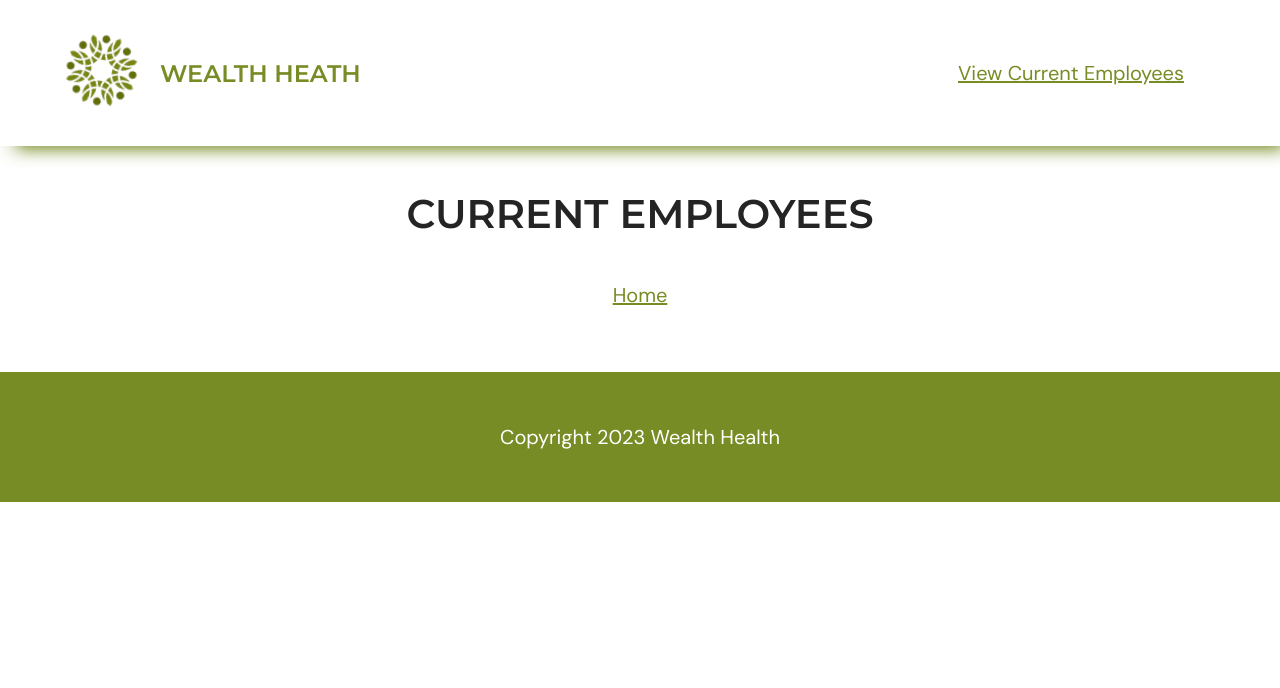
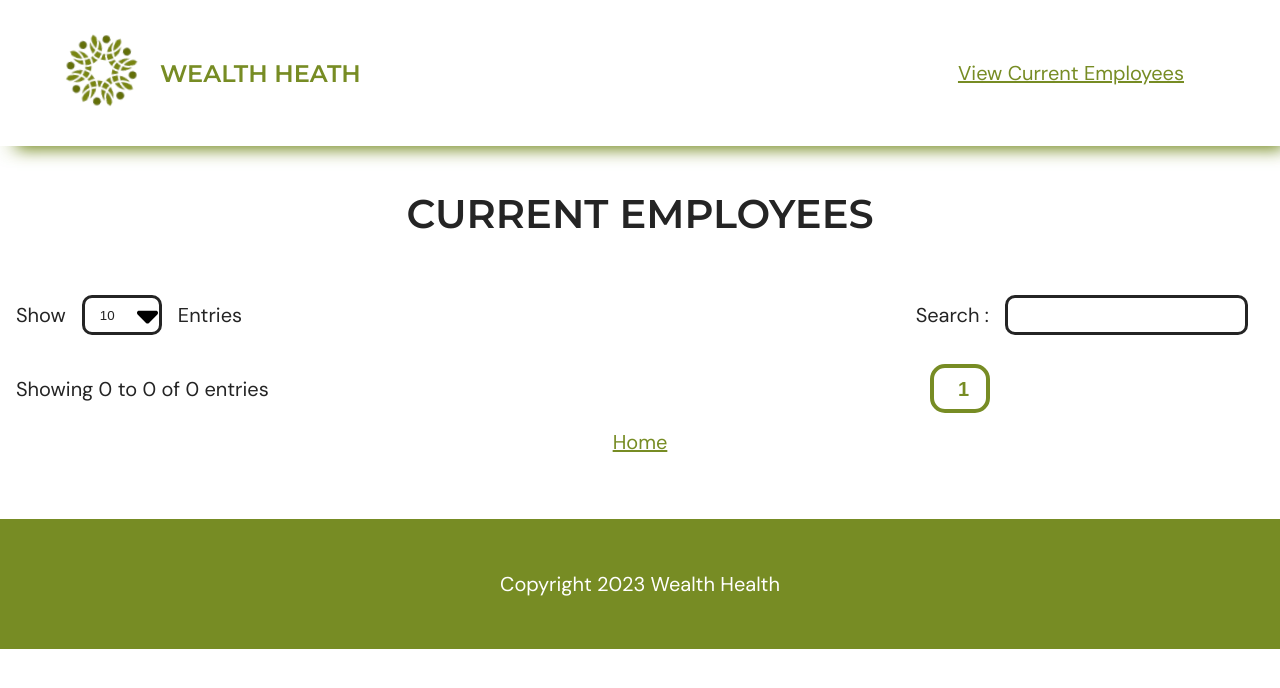
Before and after one commit to fvnny-code/HRNet, a React (Vite) app: page /employees in a window 1280 px wide. Shown: the top 688 px of the page. Built offline with nearby package versions, Linux system fonts and the light colour scheme.

Commit message:
Employees page : integration of inputs + pagination

```diff
--- /dev/null
+++ b/src/components/table/EntriesCounter.tsx
@@ -0,0 +1,46 @@
+import { useEffect, useState } from "react";
+
+import "./table.css";
+
+export default function EntriesCounter({
+  resultLength,
+  maxEntries,
+  currentPage,
+}: Props) {
+  // Calculateindex of the first entry displayed
+  const [firstEntryIndex, setFirstEntryIndex] = useState(0);
+
+  useEffect(() => {
+    if (currentPage == 1) {
+      // if no entries, tell "Showing 0"
+      if (resultLength == 0) setFirstEntryIndex(0);
+      else setFirstEntryIndex(1);
+    } else setFirstEntryIndex(currentPage * maxEntries - 9);
+  });
+
+  return (
+    <div className="flex-start">
+      <p>
+        Showing <span>{firstEntryIndex} </span>
+        to{" "}
+        <span>
+          {" "}
+          {resultLength > currentPage * maxEntries
+            ? currentPage * maxEntries
+            : resultLength}
+        </span>
+        <span>
+          {" "}
+          of <span>{resultLength}</span>{" "}
+        </span>{" "}
+        entries
+      </p>
+    </div>
+  );
+}
+
+interface Props {
+  resultLength: number;
+  maxEntries: number;
+  currentPage: number;
+}
--- /dev/null
+++ b/src/components/table/InputSearch.tsx
@@ -0,0 +1,19 @@
+import { SetStateAction } from "react";
+import "./table.css"
+
+export default function InputSearch({setFunction}:Props){
+    return(
+        <div className="flex-end">
+            <p>Search : </p>
+           <input type="search" name="tableSearchInput"
+           onChange={(event)=>{setFunction(event.target.value)}}
+           className="search-table"
+           >
+           </input>
+        </div>
+    )
+}
+
+interface Props {
+    setFunction: React.Dispatch<SetStateAction<string>>
+  }
--- /dev/null
+++ b/src/components/table/SelectMaxEntries.tsx
@@ -0,0 +1,27 @@
+import React from "react";
+import { SetStateAction } from "react";
+
+import './table.css'
+
+/**
+ * Limit number of entries in the table
+ */
+export default function SelectMaxEntries({setFunction}:Props){
+    return(
+        <div className="flex-start">
+            <p>Show</p>
+            <select className="select-entries" onChange={(event)=> {setFunction(parseInt(event.target.value))}}>
+            <option value={10} selected>10</option>
+            <option value={25}>25</option>
+            <option value={50}>50</option>
+            <option value={100}>100</option>
+            </select>
+            <p>Entries</p>
+        </div>
+    )
+
+}
+
+interface Props {
+    setFunction: React.Dispatch<SetStateAction<number>>
+  }
--- /dev/null
+++ b/src/components/table/TablePagination.tsx
@@ -0,0 +1,51 @@
+import { SetStateAction } from "react";
+
+import "./table.css";
+
+export default function TablePagination({
+  resultLength,
+  maxEntries,
+  currentPage,
+  setFunction,
+}: Props) {
+  const handleNavigate = (destinationPage: number) => {
+    setFunction(destinationPage);
+  };
+
+  return (
+    <div className="flex-end">
+      {// if current page is not 1 display "previous page" button
+        currentPage !== 1 ? (
+          <button className="btn-pagination"
+            onClick={() => {
+              handleNavigate(currentPage - 1);
+            }}
+          >
+            Previous
+          </button>
+        ) : ( "" )
+      }
+      {// Create a button for each page
+        [...Array(Math.floor(resultLength / maxEntries) + 1).keys()].map(page =>{
+            return <button className="btn-pagination" onClick={()=> {handleNavigate(page + 1)}} >
+                {page + 1}
+            </button>
+        })
+      }
+      {// if current page is not the last, display "next page" button
+      currentPage !==Math.floor(resultLength / maxEntries) + 1 ?
+      <button className="btn-pagination" onClick={()=> {handleNavigate(currentPage + 1)}}>
+        Next
+      </button>
+        : ""
+      }
+    </div>
+  );
+}
+
+interface Props {
+  resultLength: number;
+  maxEntries: number;
+  currentPage: number;
+  setFunction: React.Dispatch<SetStateAction<number>>;
+}
--- /dev/null
+++ b/src/components/table/TableWrapper.tsx
@@ -0,0 +1,57 @@
+import { useEffect, useState } from "react";
+
+import SelectMaxEntries from "./SelectMaxEntries";
+import InputSearch from "./InputSearch";
+import EntriesCounter from "./EntriesCounter";
+import TablePagination from "./TablePagination";
+import "../../index.css"
+
+export default function TableWrapper({ id, cols, items }: Props) {
+  const [query, setQuery] = useState("");
+  const [maxEntries, setMaxEntries] = useState(10);
+  const [results, setResults] = useState(items.slice(0, 10));
+  const [resultLength, setResultLength] = useState(0);
+  const [currentPage, setCurrentPage] = useState(1);
+
+  useEffect(() => {
+    // filter results using the research query
+    const filteredItems = items.filter((properties) =>
+      properties.some((property) => property.includes(query))
+    );
+    setResultLength(filteredItems.length);
+    // Slice results using the max entries limit & the current page
+    const slicedItems = filteredItems.slice(
+      maxEntries * currentPage - maxEntries,
+      maxEntries * currentPage
+    );
+    setResults(slicedItems);
+  }, [query, maxEntries, currentPage]);
+
+  return (
+    <section>
+      <div className="container">
+        <SelectMaxEntries setFunction={setMaxEntries} />
+        <InputSearch setFunction={setQuery}/>
+      </div>
+      {/* <Table cols={cols} items={results} /> */}
+      <div className="container">
+        <EntriesCounter
+          resultLength={resultLength}
+          maxEntries={maxEntries}
+          currentPage={currentPage}
+        />
+        <TablePagination
+          resultLength={resultLength}
+          maxEntries={maxEntries}
+          currentPage={currentPage}
+          setFunction={setCurrentPage}/>
+      </div>
+    </section>
+  );
+}
+
+interface Props {
+  id: string;
+  cols: Array<string>;
+  items: Array<Array<string>>;
+}
--- /dev/null
+++ b/src/components/table/table.css
@@ -0,0 +1,34 @@
+/* inputs */
+.select-entries,
+.search-table {
+  height: 40px;
+  margin: 0 01rem;
+}
+
+.select-entries {
+  width: 80px;
+}
+
+.search-table {
+  max-width: 40%;
+}
+.btn-pagination {
+  width: 60px;
+  padding-bottom: 0.5rem;
+}
+
+/* layout */
+
+.flex-start {
+  display: flex;
+  align-items: center;
+  width: 50%;
+  padding: 0 1rem;
+}
+.flex-end {
+  display: flex;
+  align-items: center;
+  justify-content: flex-end;
+  width: 50%;
+  padding: 0 1rem;
+}
--- a/src/index.css
+++ b/src/index.css
@@ -153,5 +153,6 @@ button:focus-visible {
 .container {
   display: flex;
   flex-wrap: wrap;
-  width: 100%;
+  align-items: center;
+  justify-content: center;
 }
--- a/src/pages/Employees/Employees.tsx
+++ b/src/pages/Employees/Employees.tsx
@@ -1,17 +1,32 @@
 import { NavLink } from "react-router-dom";
+import { useGlobalState } from "../../GlobalState";
+import TableWrapper from "../../components/table/TableWrapper";
 
-export default function Employees(){
-    return(
-        <>
-        <h2>CURRENT EMPLOYEES</h2>
-        <NavLink to="/home">Home</NavLink>
-        <div className="container">
+export default function Employees() {
+  const cols: Array<string> = [
+    "First Name",
+    "Last Name",
+    "Start Date",
+    "Date of Birth",
+    "Street",
+    "City",
+    "State",
+    "Zip Code",
+    "Department",
+  ]
+  const {state} = useGlobalState()
 
+  const items: Array<Array<string>> = state.map(employee => {
+    if(employee !== undefined) {
+        return Object.values(employee)
+      }else return []
+  })
 
-
-        </div>
-
-        </>
-    )
-
+  return (
+    <>
+      <h2>CURRENT EMPLOYEES</h2>
+      <TableWrapper id="currentEmployeesTable" cols={cols} items={items} />
+      <NavLink to="/home">Home</NavLink>
+    </>
+  );
 }
```
Also changed, not shown: src/main.tsx (+7 -3 lines), src/components/table/Table.tsx (added).
